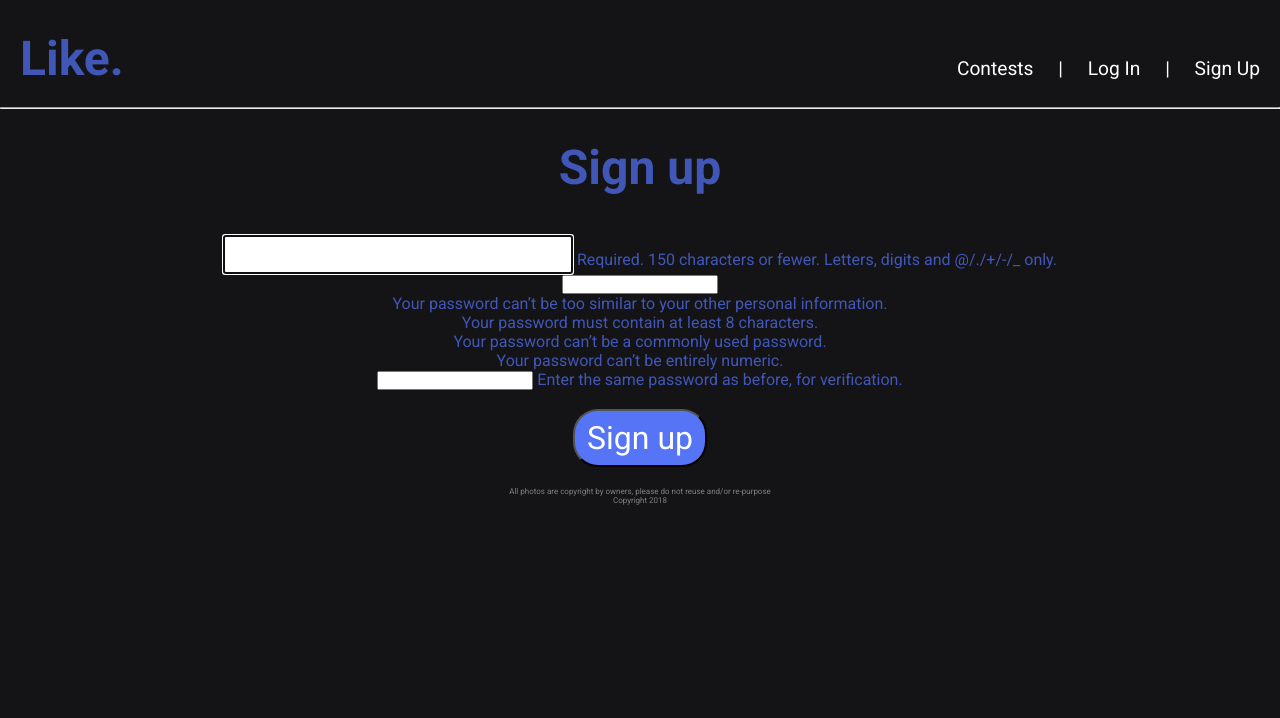
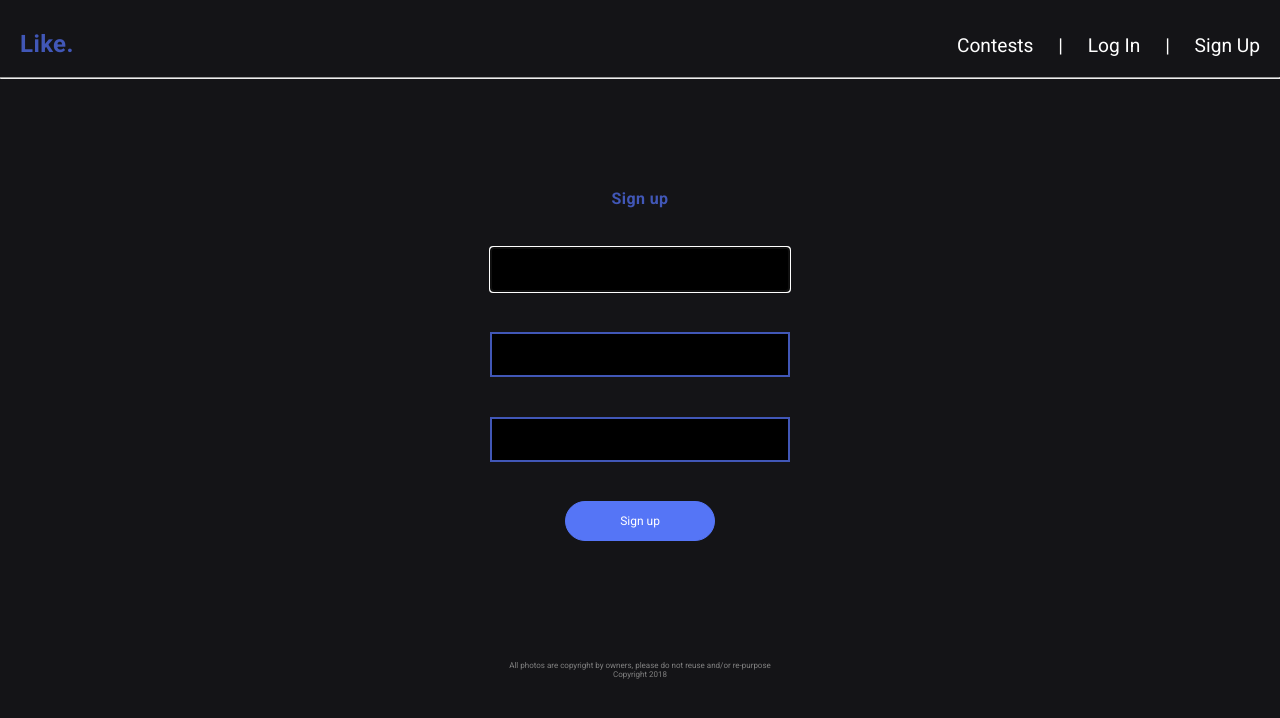
Before and after one commit to helloryantg/photo_contest, a Django app: page /signup/ in a window 1280 px wide. Shown: the top 718 px of the page. Run offline with Django 3.2, Linux system fonts and the light colour scheme; parts of the project's set-up code (start-up, migrations or seed data) failed here and were passed over.

Commit message:
fix signup and login forms

```diff
--- a/main_app/static/style.css
+++ b/main_app/static/style.css
@@ -5,6 +5,22 @@
     text-align: center;
     font-family: 'Roboto', sans-serif;
     text-decoration: none;
+}
+
+input[type="text"] {
+    font-size: 22px;
+}
+
+#id_username, #id_password, #id_password1, #id_password2 {
+    margin: 20px 0;
+    height: 45px;
+    width: 300px;
+    border: 2px solid #4157B7;
+}
+
+.login-form, .signup-form {
+    width: 400px;
+    margin: 100px auto;
 }
 
 .signup-form {
@@ -42,8 +58,9 @@
     font-size: 26px;
 }
 
-input[type="text"] {
-    font-size: 20px;
+input[type="text"], input[type="password"] {
+    background-color: black;
+    color: #4157B7;
 }
 
 #id_title, #id_text  {
@@ -153,19 +170,28 @@
     font-size: 50%;
 }
 
-form {
-    color: #4157B7;
-}
-
 h1 {
     padding-top: 10px;
     color: #4157B7;
-    font-size: 1em;
+    font-size: 16px;
+    font-family: "Roboto", sans-serif;
+    font-weight: 700;
+    letter-spacing: 0.4px;
 }
 
 h2 {
     color: #4157B7;
     font-size: 5em;
+}
+
+h3 {
+    color: #4157B7;
+    font-size: 24px;
+    font-family: "Roboto", sans-serif;
+    font-weight: 700;
+    letter-spacing: 0.4px;
+    margin-left: 20px;
+    padding-top: 30px;
 }
 
 .nav-links {
@@ -239,8 +265,11 @@
 .blue-btn {
     background-color: #5575F6;
     color: white;
-    border-radius: 25px;
-    padding: 8px 12px;
+    height: 40px;
+    width: 150px;
+    border-radius: 20px;
+    font-size: 12px;
+    border: 1px solid #5575F6;
     margin: 0 auto;
 }
 
@@ -328,9 +357,6 @@
         font-size: 22px;
     }
 
-    input[type="text"] {
-        font-size: 30px;
-    }
 
     .categories a {
         font-size: 100%;
@@ -346,7 +372,7 @@
 
     .contest-container {
         margin: 10px 5px;
-        width: 45%;
+        width: 50%;
     }
 
     .nav-links a {
@@ -360,11 +386,6 @@
 
     header {
         width: 100%
-    }
-
-    h1 {
-      margin: 20px;
-      font-size: 3em;
     }
 
     nav {
--- a/main_app/templates/base.html
+++ b/main_app/templates/base.html
@@ -13,7 +13,7 @@
 <body>
     <header>
         <nav>
-            <h1>Like.</h1>
+            <h3>Like.</h3>
             <div class="nav-links">
                 <a href="{% url 'landing' %}">Contests</a> |
                 {% if user.is_authenticated %}
--- a/main_app/templates/landing.html
+++ b/main_app/templates/landing.html
@@ -16,13 +16,15 @@
     <div class="main-container">
         {% for contest in contests %}
         <div class="contest-container">
-            <img class="contest-photo" src="{{contest.photo_url}}" alt="contest image">
+
+            <a href="{% url 'photos_page' contest.id %}">
+                <img class="contest-photo" src="{{contest.photo_url}}" alt="contest image">
+            </a>
             <div class="contest-info">
                 <p>{{contest.likes}}</p>
                 <p class="grey">{{contest.end_date}}</p>
                 <h3>{{contest.name}}</h3>
                 <br>
-                <a class="blue-btn" href="{% url 'photos_page' contest.id %}">View Contest</a>
             </div>
         </div>
         {% endfor %}
--- a/main_app/templates/signup.html
+++ b/main_app/templates/signup.html
@@ -5,7 +5,18 @@
     <h1>Sign up</h1>
     <br>
     {% csrf_token %}
-    {{ form.as_p }}
+    {% for field in form%}
+      <p>
+        {{ field.label_tag }}
+        {{ field }}
+        {% if field.help_text %}
+          <small></small>
+        {% endif %}
+        {% for error in field.errors %}
+          <p>{{ error }}</p>
+        {% endfor %}
+      </p>
+    {% endfor %}
     <br>
     <button class="blue-btn larger" type="submit">Sign up</button>
   </form>
--- a/main_app/views.py
+++ b/main_app/views.py
@@ -89,17 +89,19 @@
 
     def post(self, request, *args, **kwargs):
         self.object = self.get_object()
+        contest_id = self.get_object().contest_id
         if self.object.user == request.user:
            self.object.delete()
-           return redirect("/contests/1")
+           return redirect(f"/contests/{contest_id}")
         else:
-           return redirect("/contests/1")
+           return redirect(f"/contests/{contest_id}")
 
 @method_decorator(login_required, name='dispatch')
 class ContestCreate(CreateView):
     model = Contest
+
     fields = '__all__'
-    success_url = '/'
+    success_url = '/contests/{contest.id}'
 
 @method_decorator(login_required, name='dispatch')
 class ContestUpdate(UpdateView):
```
Also changed, not shown: main_app/templates/login.html (+6 -3 lines), main_app/forms.py (line endings or trailing spaces), 1 other file.
